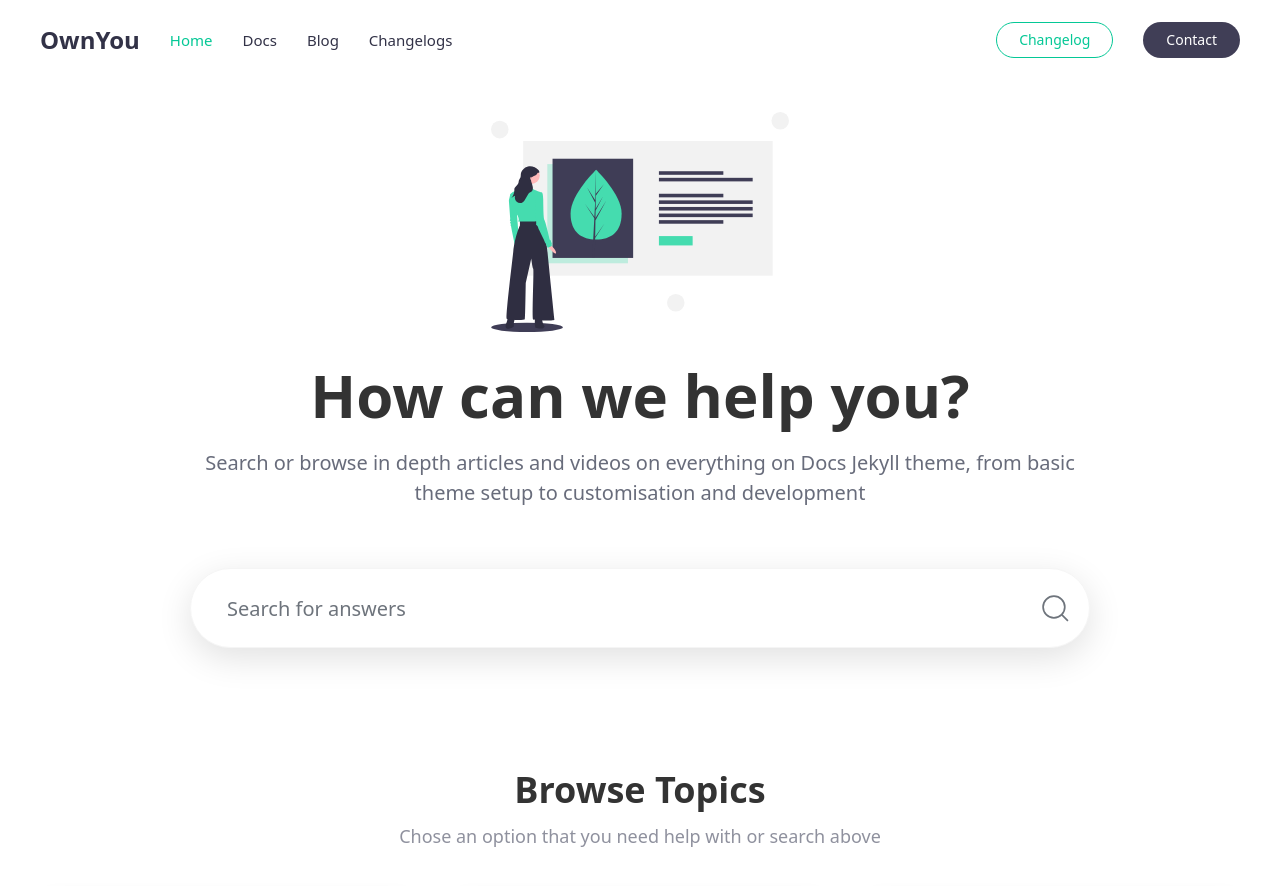
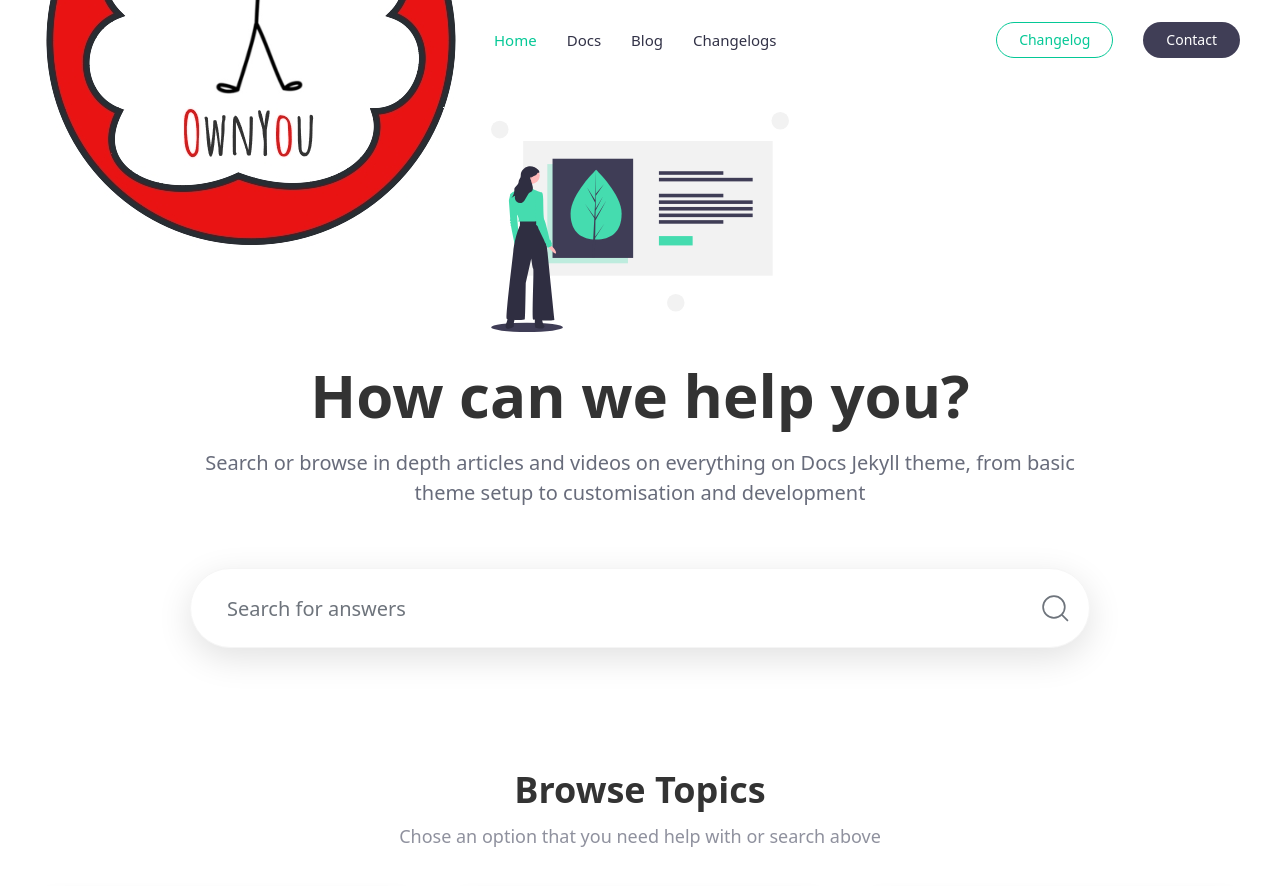
Before and after one commit to OwnYouLtd/docs, a Jekyll site: the page built from index.md, in a window 1280 px wide and 900 px high. Shown: the top 886 px of the window. Built offline with Jekyll 4.4.1, drawn with Linux system fonts in a browser that asks for light colours.

Commit message:
Update _config.yml
Uploaded logo

```diff
--- a/_config.yml
+++ b/_config.yml
@@ -19,7 +19,7 @@ permalink:          /:title/
 url:                ""
 
 # Site logo # e.g. logo.png, upload logo image file to /uploads/ folder
-logo:
+logo:            OwnYou logo 101.jpg
 
 navbar:
     sticky:         true
```
